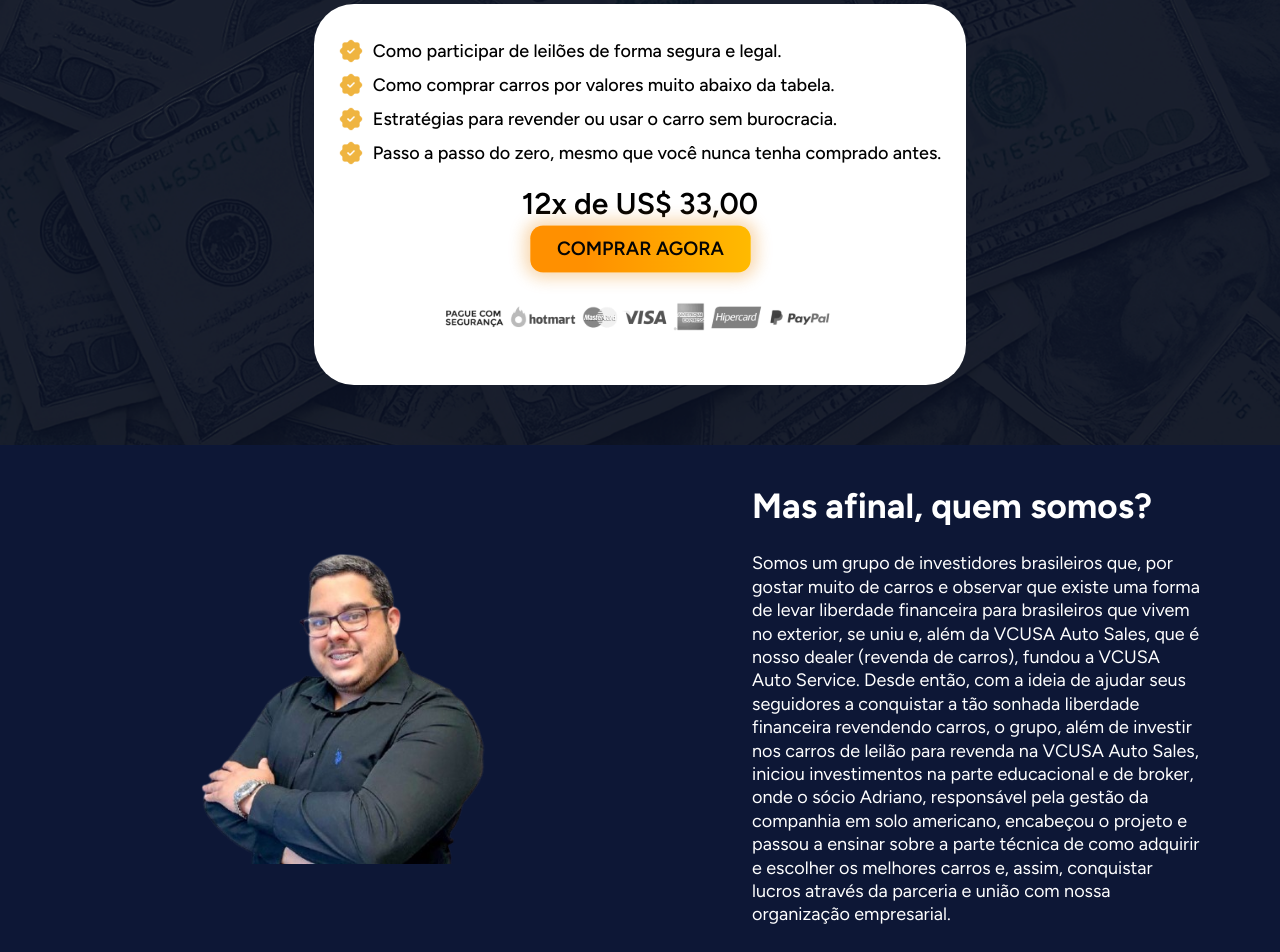
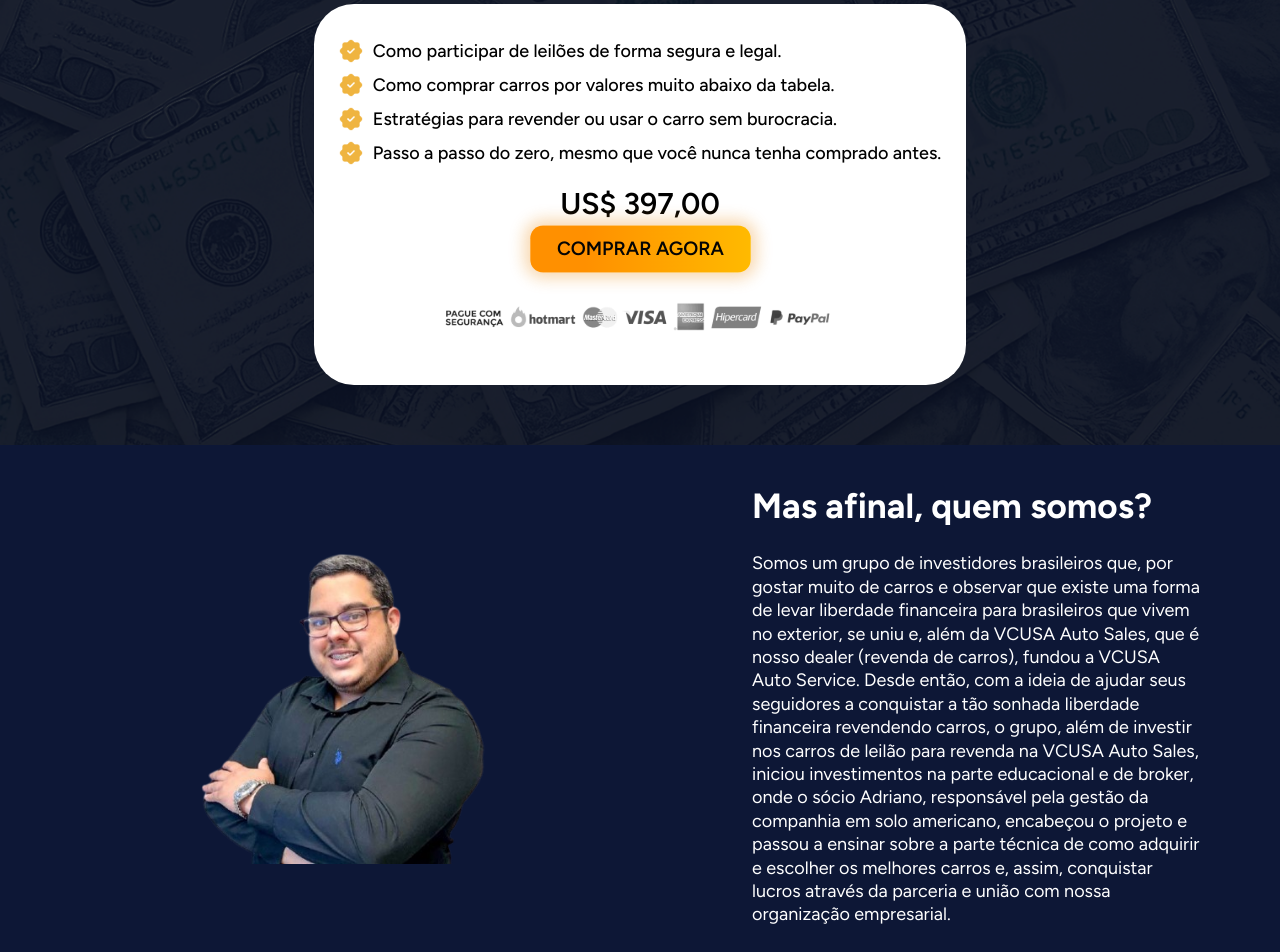
Before and after one commit to wemersonmatheuss/vcusaauto, a React (Vite) app: page / in a window 1280 px wide. Shown: the part 3478-4430 px from the top of the page. Built offline with nearby package versions, Linux system fonts and the light colour scheme.

Commit message:
chore: new price

```diff
--- a/src/Components/Price/index.tsx
+++ b/src/Components/Price/index.tsx
@@ -18,7 +18,7 @@ export function Price() {
                 </div>
 
                 <div className={styles.price}>
-                    <p>12x de US$ 33,00</p>
+                    <p>US$ 397,00</p>
                     <Button name="COMPRAR AGORA"/>
                 </div>
 
```
